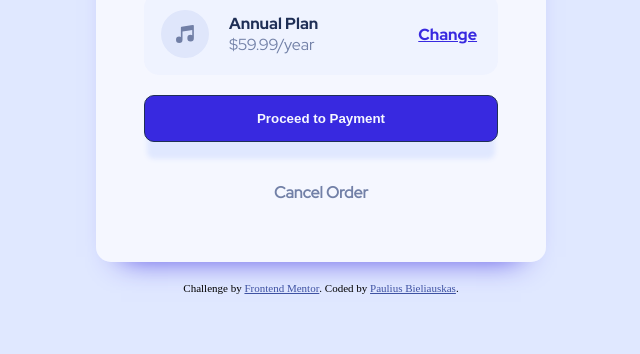
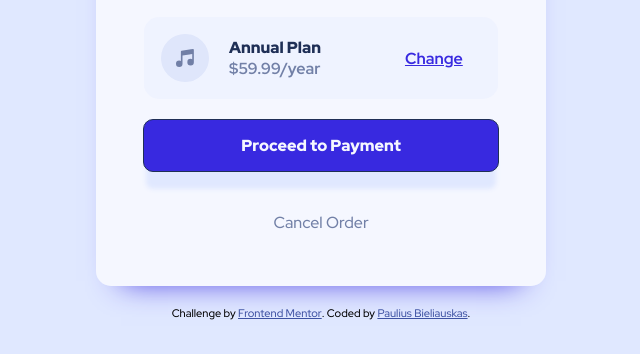
Before and after one commit to Scarab911/01-Order-summary-component, a website: page index.html in a window 1280 px wide. Shown: the part 446-800 px from the top of the page, without its empty margins (319-959 px from the left). Drawn offline with Linux system fonts and the light colour scheme.

Commit message:
global measures fonts and margins update

```diff
--- a/css/base/layout.css
+++ b/css/base/layout.css
@@ -1,9 +1,15 @@
-body{
+@import url('https://fonts.googleapis.com/css2?family=Red+Hat+Display:wght@500;700;900&display=swap');
+
+body {
   display: flex;
   flex-direction: column;
+  justify-content: center;
+  align-items: center;
   background-color: var(--primary-paleBlue-color);
   background-image: url(../../images/pattern-background-desktop.svg);
   background-repeat: no-repeat;
   background-size: contain;
   padding: 10px;
+  min-height: 100vh;
+  font-family: var(--fnt-main);
 }
--- a/css/base/variables.css
+++ b/css/base/variables.css
@@ -1,10 +1,15 @@
-:root{
-    --primary-paleBlue-color:hsl(225, 100%, 94%);
-    --primary-desaturatedPaleBlue-color:hsla(225, 100%, 94%, 0.3);
-    --primary-brightBlue-color:hsl(245, 75%, 52%);
-    --primary-lighterbrightBlue-color:hsl(245, 70%, 59%);
+:root {
+  /*COLORS*/
+  --primary-paleBlue-color: hsl(225, 100%, 94%);
+  --primary-desaturatedPaleBlue-color: hsla(225, 100%, 94%, 0.3);
+  --primary-brightBlue-color: hsl(245, 75%, 52%);
+  --primary-lighterbrightBlue-color: hsl(245, 70%, 59%);
 
-    --neutral-veryPaleBlue-color:hsl(225, 100%, 98%);
-    --neutral-desaturatedBlue-color:hsl(224, 23%, 55%);
-    --neutral-darkBlue-color:hsl(223, 47%, 23%);
+  --neutral-veryPaleBlue-color: hsl(225, 100%, 98%);
+  --neutral-desaturatedBlue-color: hsl(224, 23%, 55%);
+  --neutral-darkBlue-color: hsl(223, 47%, 23%);
+
+  /*FONTS*/
+
+  --fnt-main: 'Red Hat Display', sans-serif;
 }
--- a/css/components/button.css
+++ b/css/components/button.css
@@ -1,5 +1,7 @@
 .btn {
+  all: unset;
   font-weight: 900;
+  text-align: center;
   width: 100%;
   padding: 15px 0px;
   color: var(--neutral-veryPaleBlue-color);
@@ -8,6 +10,7 @@
   border-radius: 10px;
   box-shadow: var(--primary-paleBlue-color) 0px 20px 5px -3px;
   cursor: pointer;
+  transition: all 0.2s ease;
 }
 
 .btn:hover {
--- a/css/home.css
+++ b/css/home.css
@@ -1,45 +1,31 @@
 /* base css */
 @import './base/reset.css';
+@import './base/layout.css';
+
+/*VARIABLES*/
 @import './base/variables.css';
 
-/*layout*/
-@import './base/layout.css';
-/*variables*/
-
-/*Components*/
+/*COMPONENTS*/
 @import './components/button.css';
 
-/*3rd party*/
-@font-face {
-    font-family: RedHat;
-    src: url(../fonts/RedHatDisplay-Regular.ttf) format('truetype');
-}
-@font-face {
-    font-family: RedHatBold;
-    src: url(../fonts/RedHatDisplay-Bold.ttf)format('truetype');
-    weight: 900;
-}
+/* CUSTOM STYLE BELOW*/
 
-/* Custom style below*/
-
-.main-container{
+.main-container {
   display: flex;
   flex-direction: column;
   height: 698px;
   max-width: 450px;
-    margin-left: calc(50% - 225px);
-    font-family: RedHat;
   font-size: 16px;
   border-radius: 15px;
   overflow: hidden;
   box-shadow: var(--primary-brightBlue-color) 0px 20px 30px -25px;
 }
-.hero{
+.hero {
   height: 220px;
   background-position: center;
   background-image: url(../images/illustration-hero.svg);
 }
-.content{
+.content {
   display: flex;
   flex-direction: column;
   height: 478px;
@@ -47,9 +33,9 @@
   background-color: var(--neutral-veryPaleBlue-color);
   padding: 20px 48px;
   gap: 20px;
-    font-weight: 900;
+  font-weight: 500;
 }
-.product-container{
+.product-container {
   display: flex;
   width: 100%;
   align-items: center;
@@ -58,53 +44,64 @@
   color: var(--neutral-desaturatedBlue-color);
   border-radius: 15px;
   padding: 17px;
+  font-weight: 700;
 }
 
-.product-container> a{
-    font-family: RedHatBold;
-    margin-left: 80px;
+.product-container > a {
+  margin-left: 4em;
 }
 
-h1{
+h1 {
   margin-top: 33px;
   color: var(--neutral-darkBlue-color);
-    font-family: RedHatBold;
+  font-weight: 900;
 }
-.description{
+.description {
   margin-top: 10px;
   text-align: center;
   word-break: break-word;
   color: var(--neutral-desaturatedBlue-color);
 }
-.about .title{
+.about .title {
   color: var(--neutral-darkBlue-color);
-    font-family: RedHatBold;
+  font-weight: 900;
 }
-.price{
-    font-weight: 500;
-}
-a{
+
+a {
   color: var(--primary-brightBlue-color);
   cursor: pointer;
+  transition: all 0.2s ease;
 }
-a:hover{
+a:hover {
   text-decoration: none;
-    font-family: RedHatBold;
   color: var(--primary-desaturatedBlue-color);
+  font-weight: 900;
 }
-.cancel{
+.cancel {
   text-decoration: none;
   color: var(--neutral-desaturatedBlue-color);
   margin-top: 20px;
   margin-bottom: 20px;
 }
 
-.cancel:hover{
+.cancel:hover {
   color: var(--neutral-darkBlue-color);
+  font-weight: 900;
+}
+footer {
+  margin-top: 20px;
+  font-size: 11px;
+  text-align: center;
 }
 
-@media(max-width:460px){
-.main-container{
+footer a {
+  color: hsl(228, 45%, 44%);
+}
+
+/*MEDIA QUERIES*/
+
+@media (max-width: 460px) {
+  .main-container {
     height: 620px;
   }
   .content {
@@ -112,35 +109,31 @@ a:hover{
     padding: 5px 35px;
     gap: 10px;
   }
-.product-container{
+  .product-container {
     justify-content: space-between;
-    gap: 0;
+    gap: 1em;
   }
 
-.product-container>a{
-    margin-left: 40px;
+  .product-container > a {
+    margin-left: 1.5em;
   }
   .main-container {
     margin: 0;
   }
 }
 
-@media(max-width:375px){
-
+@media (max-width: 375px) {
   .content {
     padding: 5px 25px;
-    gap: 10px;
   }
 }
 
-@media(max-width:320px){
-
+@media (max-width: 320px) {
   .content {
     padding: 5px 15px;
-    gap: 10px;
   }
 
-.product-container>a{
+  .product-container > a {
     margin-left: 0;
   }
 }
--- a/index.html
+++ b/index.html
@@ -3,33 +3,15 @@
 
 <head>
   <meta charset="UTF-8">
-  <meta name="viewport" content="width=device-width, initial-scale=1.0"> <!-- displays site properly based on user's device -->
-
+  <meta name="viewport" content="width=device-width, initial-scale=1.0">
   <link rel="icon" type="image/png" sizes="32x32" href="./images/favicon-32x32.png">
   <link rel="stylesheet" href="./css/home.css?v=1">
   <title>Frontend Mentor | Order summary card</title>
-
-  <!-- Feel free to remove these styles or customise in your own stylesheet 👍 -->
-  <style>
-    /* @import url('https://fonts.googleapis.com/css2?family=Red+Hat+Display&display=swap');
-    @import url('https://fonts.googleapis.com/css2?family=Red+Hat+Display:wght@700&display=swap'); */
-
-    .attribution {
-      margin-top: 20px;
-      font-size: 11px;
-      text-align: center;
-    }
-
-    .attribution a {
-      color: hsl(228, 45%, 44%);
-    }
-  </style>
 </head>
 
 <body>
   <main class="main-container">
     <div class="hero">
-      <!-- <img src="./images/illustration-hero.svg" alt="Boy listening music"> -->
     </div>
     <div class="content">
       <h1>Order Summary</h1>
@@ -47,10 +29,12 @@
       <a href="#" class="cancel">Cancel Order</a>
     </div>
   </main>
-  <div class="attribution">
-    Challenge by <a href="https://www.frontendmentor.io?ref=challenge" target="_blank">Frontend Mentor</a>.
-    Coded by <a href="https://github.com/Scarab911">Paulius Bieliauskas</a>.
-  </div>
+  <footer>
+    <div class="attribution">
+      Challenge by <a href="https://www.frontendmentor.io?ref=challenge" target="_blank">Frontend Mentor</a>.
+      Coded by <a href="https://github.com/Scarab911">Paulius Bieliauskas</a>.
+    </div>
+  </footer>
 </body>
 
 </html>
```
Also changed, not shown: css/base/reset.css (+5 -5 lines). Lines whose indentation alone changed are shown as unchanged.
